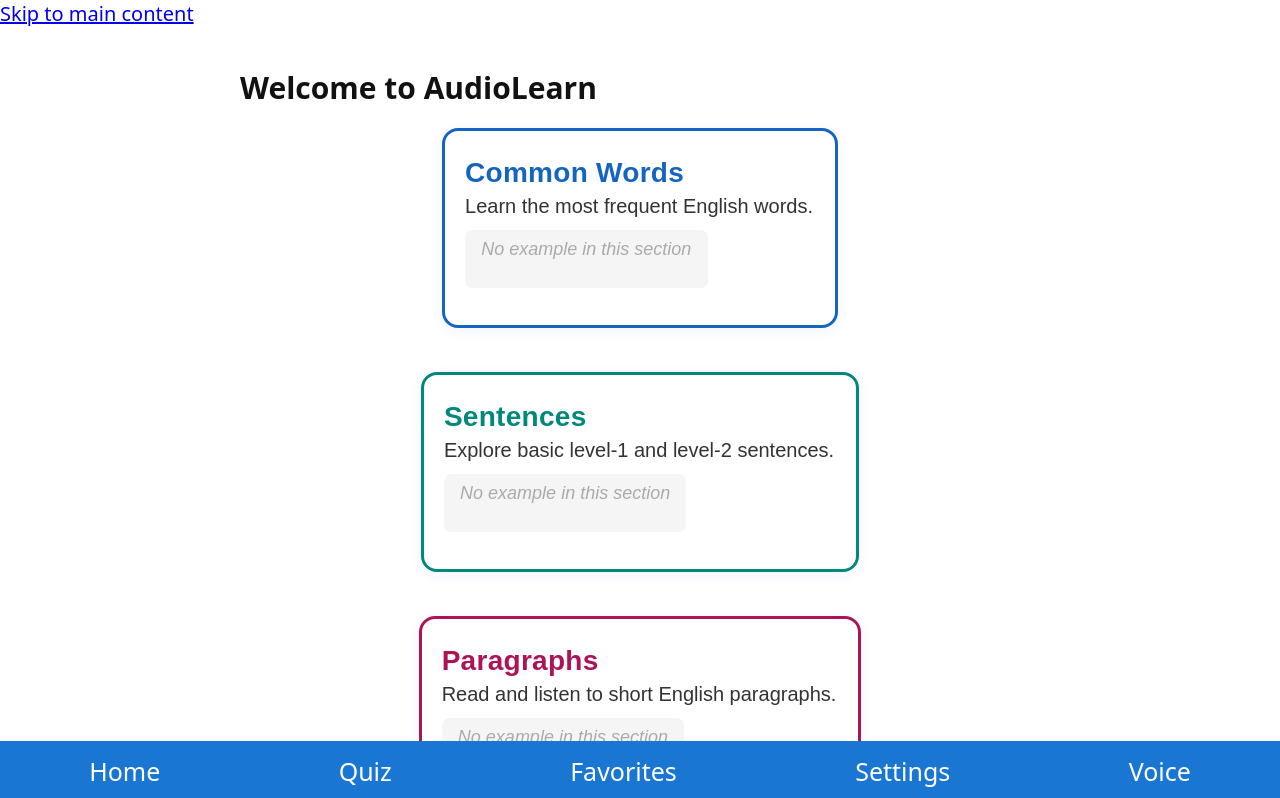
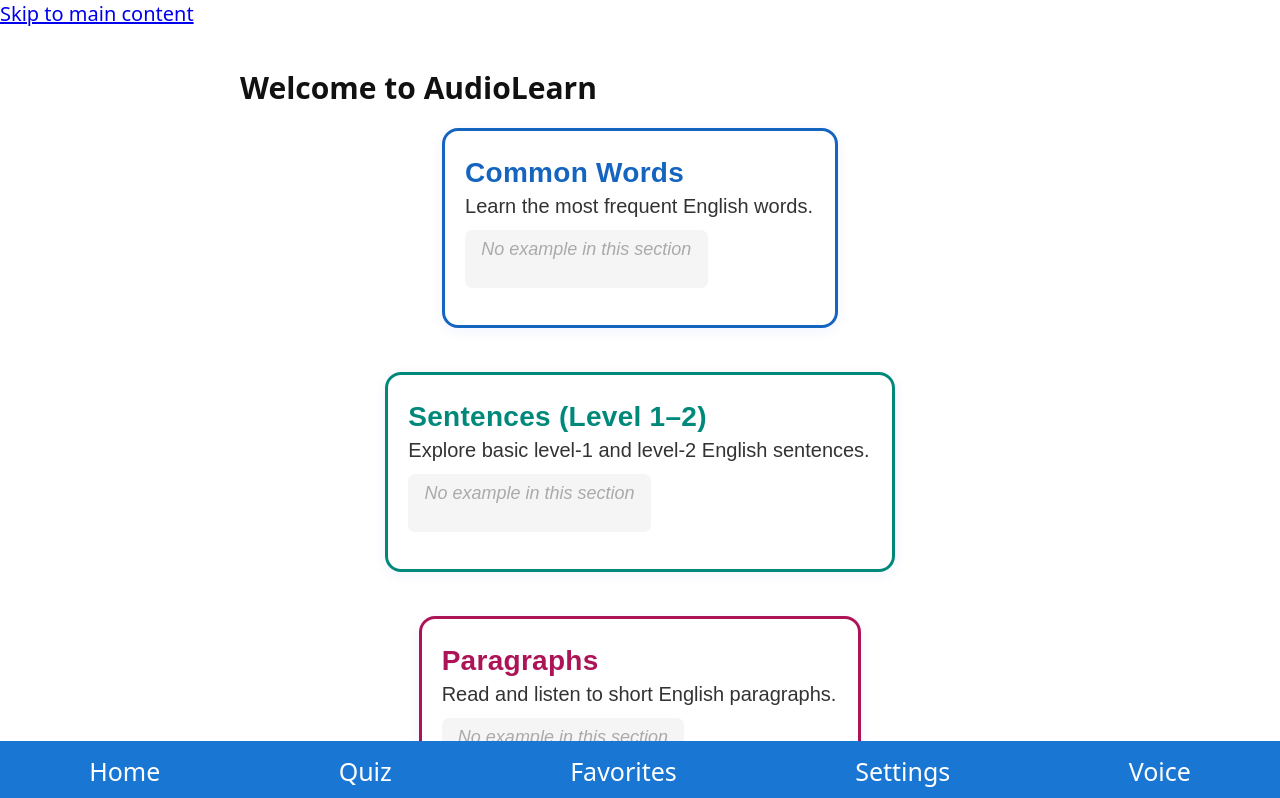
Before and after one commit to Workflow-Manager-admin/audiolearn-accessibility-98077-4eb91456, a React (Create React App) app in the folder frontend_app/: page / in a window 1280 px wide. Shown: the top 798 px of the page. Built offline with nearby package versions, Linux system fonts and the light colour scheme; no server answers.

Commit message:
CheckPoint

```diff
--- a/frontend_app/src/pages/HomePage.js
+++ b/frontend_app/src/pages/HomePage.js
@@ -4,9 +4,9 @@ import { useAccessibility } from "../AccessibilityContext";
 import { useNavigate } from "react-router-dom";
 
 /**
- * Accessible Home Page: shows three main sections (Common Words, Sentences, Paragraphs)
- * as accessible navigation cards/buttons. Fetches content types from backend, auto-focuses for screen readers,
- * and allows keyboard/ARIA navigation to each section. Sets up for TTS/auto-play integration.
+ * Accessible Home Page: shows three main sections (Common Words, Sentences (Level 1–2), Paragraphs)
+ * as accessible navigation cards/buttons, using backend content where available.
+ * Prominently splits navigation and auto-reads aloud using TTS (browser-based for section intro).
  */
 // PUBLIC_INTERFACE
 export default function HomePage() {
@@ -21,11 +21,29 @@ export default function HomePage() {
     paragraph: null,
   });
 
-  // Section labels & content types (maps backend "type" to display)
+  // Section labels/types (backend key and displayed info)
   const sectionTypes = [
-    { key: "word", label: "Common Words", desc: "Learn the most frequent English words.", color: "#1565C0" },
-    { key: "sentence", label: "Sentences", desc: "Explore basic level-1 and level-2 sentences.", color: "#00897B" },
-    { key: "paragraph", label: "Paragraphs", desc: "Read and listen to short English paragraphs.", color: "#AD1457" },
+    {
+      key: "word",
+      label: "Common Words",
+      desc: "Learn the most frequent English words.",
+      color: "#1565C0",
+      ttsIntro: "Common Words. Learn the most frequent English words.",
+    },
+    {
+      key: "sentence",
+      label: "Sentences (Level 1–2)",
+      desc: "Explore basic level-1 and level-2 English sentences.",
+      color: "#00897B",
+      ttsIntro: "Sentences, Level 1 to 2. Practice simple English sentences.",
+    },
+    {
+      key: "paragraph",
+      label: "Paragraphs",
+      desc: "Read and listen to short English paragraphs.",
+      color: "#AD1457",
+      ttsIntro: "Paragraphs. Listen and improve with short, simple paragraphs.",
+    },
   ];
 
   // Initial fetch: get a sample content item for each section type
@@ -33,7 +51,6 @@ export default function HomePage() {
     let mounted = true;
     setLoading(true);
     setError("");
-    // For accessibility, always fetch for current language
     Promise.all(
       sectionTypes.map((stype) =>
         listContent({ type: stype.key, language: settings.language })
@@ -58,25 +75,74 @@ export default function HomePage() {
     // eslint-disable-next-line
   }, [settings.language]);
 
-  // On load, focus the main heading for screen readers
+  // On load, focus heading for screen readers & announce by TTS
   useEffect(() => {
-    if (headingRef.current && !loading) headingRef.current.focus();
+    if (!loading && headingRef.current) {
+      headingRef.current.focus();
+      // Announce app context via browser TTS for visually challenged
+      speakWithTTS(
+        "Welcome to AudioLearn. Accessible English learning. Choose a section: Common Words, Sentences, or Paragraphs."
+      );
+    }
+    // eslint-disable-next-line
   }, [loading]);
 
-  // Keyboard: allow arrow keys to move focus from section-to-section
+  // Play section TTS intro and optionally sample on focus/enter
+  function speakWithTTS(text) {
+    // Browser SpeechSynthesis only, fallback if available
+    if (window.speechSynthesis && text) {
+      try {
+        window.speechSynthesis.cancel(); // Stop previous
+        const utter = new window.SpeechSynthesisUtterance(text);
+        utter.lang = settings.language || "en";
+        utter.rate = settings.ttsSpeed || 1.0;
+        window.speechSynthesis.speak(utter);
+      } catch { /* do nothing if error */ }
+    }
+  }
+
+  // Section ARIA/tab navigation: maintain refs for keyboard movement
   const sectionRefs = {
     word: useRef(),
     sentence: useRef(),
     paragraph: useRef(),
   };
-  function handleSectionKeyDown(e, idx) {
-    if (!["ArrowLeft", "ArrowRight", "ArrowDown", "ArrowUp"].includes(e.key)) return;
-    e.preventDefault();
-    const order = ["word", "sentence", "paragraph"];
-    let newIdx = idx;
-    if (e.key === "ArrowRight" || e.key === "ArrowDown") newIdx = (idx + 1) % order.length;
-    if (e.key === "ArrowLeft" || e.key === "ArrowUp") newIdx = (idx + order.length - 1) % order.length;
-    sectionRefs[order[newIdx]].current?.focus();
+  function handleSectionKeyDown(e, idx, stype) {
+    if (
+      ["ArrowLeft", "ArrowRight", "ArrowDown", "ArrowUp"].includes(e.key)
+    ) {
+      e.preventDefault();
+      const order = ["word", "sentence", "paragraph"];
+      let newIdx = idx;
+      if (e.key === "ArrowRight" || e.key === "ArrowDown")
+        newIdx = (idx + 1) % order.length;
+      if (e.key === "ArrowLeft" || e.key === "ArrowUp")
+        newIdx = (idx + order.length - 1) % order.length;
+      sectionRefs[order[newIdx]].current?.focus();
+    } else if (e.key === "Enter" || e.key === " ") {
+      // On enter/space, route and speak TTS intro for the section
+      handleSectionClick(stype, true);
+    } else if (e.key === "Tab") {
+      window.speechSynthesis?.cancel();
+    }
+  }
+
+  // On section click, TTS-pop followed by navigation
+  function handleSectionClick(stype, keyboard = false) {
+    // For accessibility, play section intro before navigation
+    speakWithTTS(
+      (stype.ttsIntro ||
+        `You selected ${stype.label}.`) +
+        (sectionSamples[stype.key]?.text
+          ? `. Example: ${sectionSamples[stype.key].text}`
+          : "")
+    );
+    // After a brief delay, then navigate (or do immediately if mouse)
+    setTimeout(() => {
+      if (sectionSamples[stype.key]) {
+        navigate(`/content/${sectionSamples[stype.key].id}`);
+      }
+    }, keyboard ? 1900 : 300); // hold TTS a little longer for keyboard but not for mouse
   }
 
   if (loading) {
@@ -121,7 +187,7 @@ export default function HomePage() {
       style={{
         padding: "1em",
         maxWidth: 800,
-        margin: "0 auto"
+        margin: "0 auto",
       }}
     >
       <h1
@@ -137,8 +203,8 @@ export default function HomePage() {
       >
         Welcome to AudioLearn
       </h1>
-      <section
-        aria-label="Choose a learning section"
+      <nav
+        aria-label="Main learning sections"
         style={{
           display: "flex",
           flexDirection: "row",
@@ -154,15 +220,10 @@ export default function HomePage() {
             key={stype.key}
             ref={sectionRefs[stype.key]}
             tabIndex={0}
-            aria-label={`Go to ${stype.label}. ${stype.desc} Example: ${sectionSamples[stype.key]?.text || "No example available"}`}
-            onClick={() => {
-              // Future: route to section page; for now, pass filtered type to /content/:contentId or a filtered page
-              // You can route to a filtered content page or set up a section route
-              // For now, let's route to the first example for each type (if exists)
-              if (sectionSamples[stype.key]) {
-                navigate(`/content/${sectionSamples[stype.key].id}`);
-              }
-            }}
+            aria-label={`Select ${stype.label}. ${stype.desc}. Example: ${
+              sectionSamples[stype.key]?.text || "No example available"
+            }`}
+            onClick={() => handleSectionClick(stype, false)}
             style={{
               ...sectionCardStyle,
               borderColor: stype.color,
@@ -170,16 +231,20 @@ export default function HomePage() {
               color: "#111",
               outline: "none",
             }}
-            onKeyDown={(e) => handleSectionKeyDown(e, idx)}
+            onFocus={() => speakWithTTS(stype.ttsIntro)}
+            onKeyDown={(e) => handleSectionKeyDown(e, idx, stype)}
+            id={`section-${stype.key}`}
           >
             <span
               style={{
                 fontWeight: 700,
                 fontSize: settings.fontSize + 8,
                 color: stype.color,
-                marginBottom: "0.22em",
-                letterSpacing: "0.01em"
+                marginBottom: ".22em",
+                letterSpacing: "0.01em",
+                display: "block",
               }}
+              tabIndex={-1}
             >
               {stype.label}
             </span>
@@ -187,15 +252,16 @@ export default function HomePage() {
               style={{
                 fontSize: settings.fontSize,
                 color: "#333",
-                marginBottom: "0.6em",
-                display: "block"
+                marginBottom: ".6em",
+                display: "block",
               }}
+              tabIndex={-1}
             >
               {stype.desc}
             </span>
             <span
               tabIndex={0}
-              aria-label={`Sample: ${sectionSamples[stype.key]?.text || "No available sample in this section"}`}
+              aria-label={`Example: ${sectionSamples[stype.key]?.text || "No available sample in this section"}`}
               style={{
                 fontSize: settings.fontSize - 2,
                 color: "#666",
@@ -213,9 +279,9 @@ export default function HomePage() {
             </span>
           </button>
         ))}
-      </section>
+      </nav>
 
-      <div
+      <section
         tabIndex={0}
         aria-label="Home page accessibility help"
         style={{
@@ -224,16 +290,16 @@ export default function HomePage() {
           fontSize: settings.fontSize - 2,
           background: "#e0e7ff",
           borderRadius: 7,
-          padding: "0.8em 1em"
+          padding: "0.8em 1em",
         }}
       >
         <b>Accessibility tips:</b> <br />
-        • Use Tab and arrow keys to move between sections.<br />
-        • Press Enter or Space to select and enter a section.<br />
+        • Use Tab and arrow keys to move between sections. <br />
+        • Press Enter or Space to select and enter a section; TTS will read the section on selection. <br />
         • Each section entry will read out the content via text-to-speech.<br />
         • Increase font size and TTS speed in Settings for better visibility and audibility.<br />
         • All navigation is fully ARIA-labeled and screen reader-compatible.
-      </div>
+      </section>
     </div>
   );
 }
@@ -258,5 +324,5 @@ const sectionCardStyle = {
   fontSize: "inherit",
   outlineOffset: 3,
   fontWeight: 500,
-  position: "relative"
+  position: "relative",
 };
```
Also changed, not shown: 1 other file (tests, documents, lock files or other folders).
